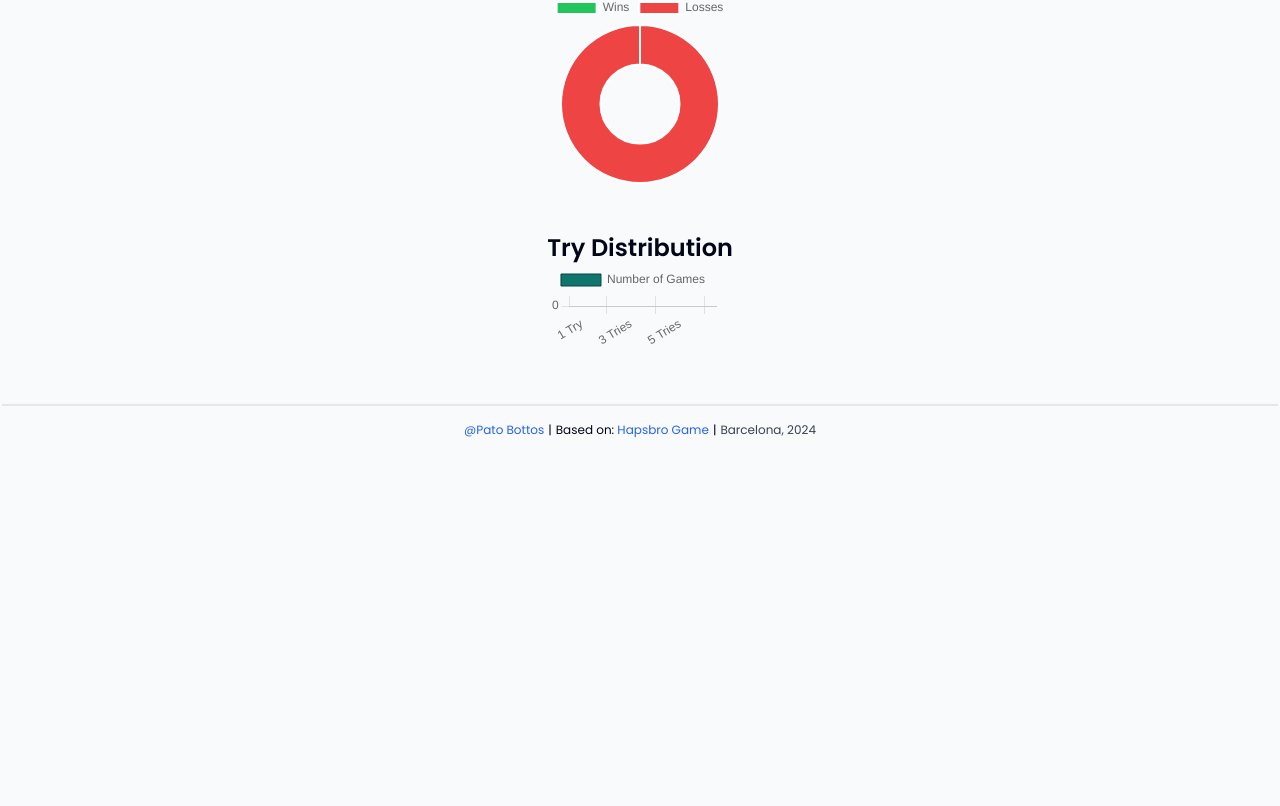
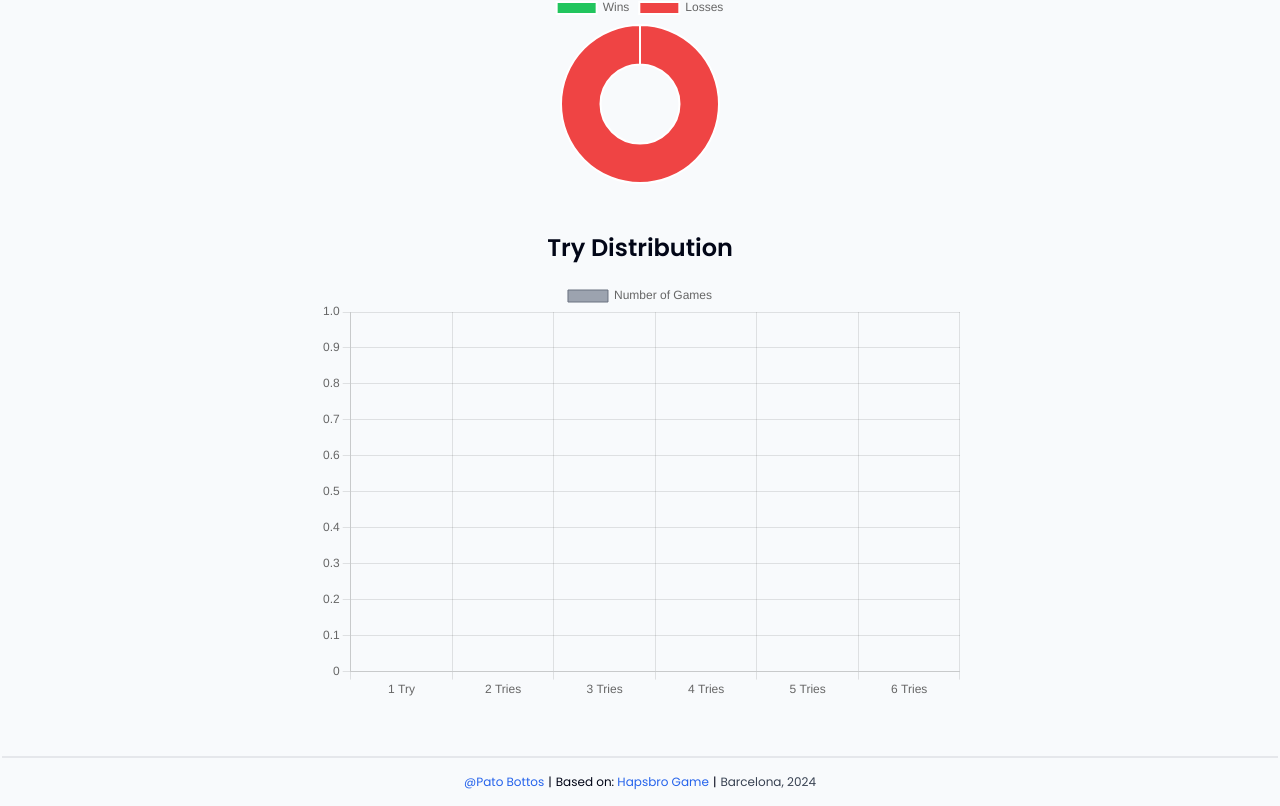
Before and after one commit to patobottos/mastermind, a Next.js app: page /ranking in a window 1280 px wide. Shown: the part 633-1439 px from the top of the page. Before the commit the page ends 1087 px from the top, so only its background shows below. Built offline with nearby package versions, Linux system fonts and the light colour scheme; no server answers; the database is empty.

Commit message:
⚡️ Adjusting bar chart color for better experience dark/light

```diff
--- a/src/app/ranking/TryDistributionChart.tsx
+++ b/src/app/ranking/TryDistributionChart.tsx
@@ -1,36 +1,75 @@
 "use client";
 
-import React from 'react';
-import { Bar } from 'react-chartjs-2';
-import { Chart as ChartJS, CategoryScale, LinearScale, BarElement, Title, Tooltip, Legend } from 'chart.js';
-import { BsBorderWidth } from 'react-icons/bs';
+import React from "react";
+import { Bar } from "react-chartjs-2";
+import {
+  Chart as ChartJS,
+  CategoryScale,
+  LinearScale,
+  BarElement,
+  Title,
+  Tooltip,
+} from "chart.js";
 
-ChartJS.register(CategoryScale, LinearScale, BarElement, Title, Tooltip, Legend);
+ChartJS.register(CategoryScale, LinearScale, BarElement, Title, Tooltip);
 
 interface TryDistributionChartProps {
-    tryDistribution: number[];
+  tryDistribution: number[];
 }
 
+const TryDistributionChart: React.FC<TryDistributionChartProps> = ({
+  tryDistribution,
+}) => {
+  // Define color schemes for light and dark modes
+  const lightModeColors = {
+    backgroundColor: "#9CA3AF", // Light gray
+    borderColor: "#6B7280", // Darker gray
+  };
 
-const TryDistributionChart: React.FC<TryDistributionChartProps> = ({ tryDistribution }) => {
+  const darkModeColors = {
+    backgroundColor: "#4B5563", // Medium gray
+    borderColor: "#1F2937", // Darker gray
+  };
+
+  // Dynamically check if dark mode is enabled using media query
+  const isDarkMode = window.matchMedia("(prefers-color-scheme: dark)").matches;
+
+  // Choose color scheme based on dark mode
+  const { backgroundColor, borderColor } = isDarkMode ? darkModeColors : lightModeColors;
+
   const data = {
-    labels: ['1 Try', '2 Tries', '3 Tries', '4 Tries', '5 Tries', '6 Tries'],
+    labels: ["1 Try", "2 Tries", "3 Tries", "4 Tries", "5 Tries", "6 Tries"],
     datasets: [
       {
-        label: 'Number of Games',
+        label: "Number of Games",
         data: tryDistribution,
-        backgroundColor: '#0f766e',
-        borderColor: '#0a443f',
+        backgroundColor: backgroundColor,
+        borderColor: borderColor,
         borderWidth: 1,
       },
     ],
   };
 
+  const options = {
+    responsive: true,
+    maintainAspectRatio: false, // Disable default aspect ratio for custom height
+    scales: {
+      y: {
+        beginAtZero: true,
+      },
+    },
+    plugins: {
+      tooltip: {
+        enabled: true,
+      },
+    },
+  };
+
   return (
-    <div className="flex flex-col items-center">
-      <h2 className="text-2xl font-semibold">Try Distribution</h2>
-      <div className="w-full lg:w-3/4">
-        <Bar data={data} />
+    <div className="flex flex-col items-center w-full h-full min-h-[420px]">
+      <h2 className="text-2xl font-semibold mb-4">Try Distribution</h2>
+      <div className="w-full lg:w-[640px] h-[420px]">
+        <Bar data={data} options={options} />
       </div>
     </div>
   );
--- a/src/app/ranking/page.tsx
+++ b/src/app/ranking/page.tsx
@@ -63,7 +63,7 @@ const RankingPage = () => {
 
   return (
     <div className="p-6 space-y-12">
-      {/* Top Section */}
+      {/* Top Section - Total Games & Average Tries & Fastest Win */}
       <RankingTopSection totalGames={totalGames} averageTries={averageTries} fastestWin={fastestWin} />
 
       {/* Middle Section - Win Percentage */}
@@ -72,9 +72,11 @@ const RankingPage = () => {
         losePercentage={losePercentage}
       />
 
-      {/* Bottom Section - Try Distribution & Fastest Win */}
-      <div className="grid grid-cols-1 gap-6">
-        <TryDistributionChart tryDistribution={tryDistribution} />
+      {/* Bottom Section - Try Distribution */}
+      <div className="flex justify-center">
+        <div className="max-w-screen-lg">
+          <TryDistributionChart tryDistribution={tryDistribution} />
+        </div>
       </div>
     </div>
   );
```
